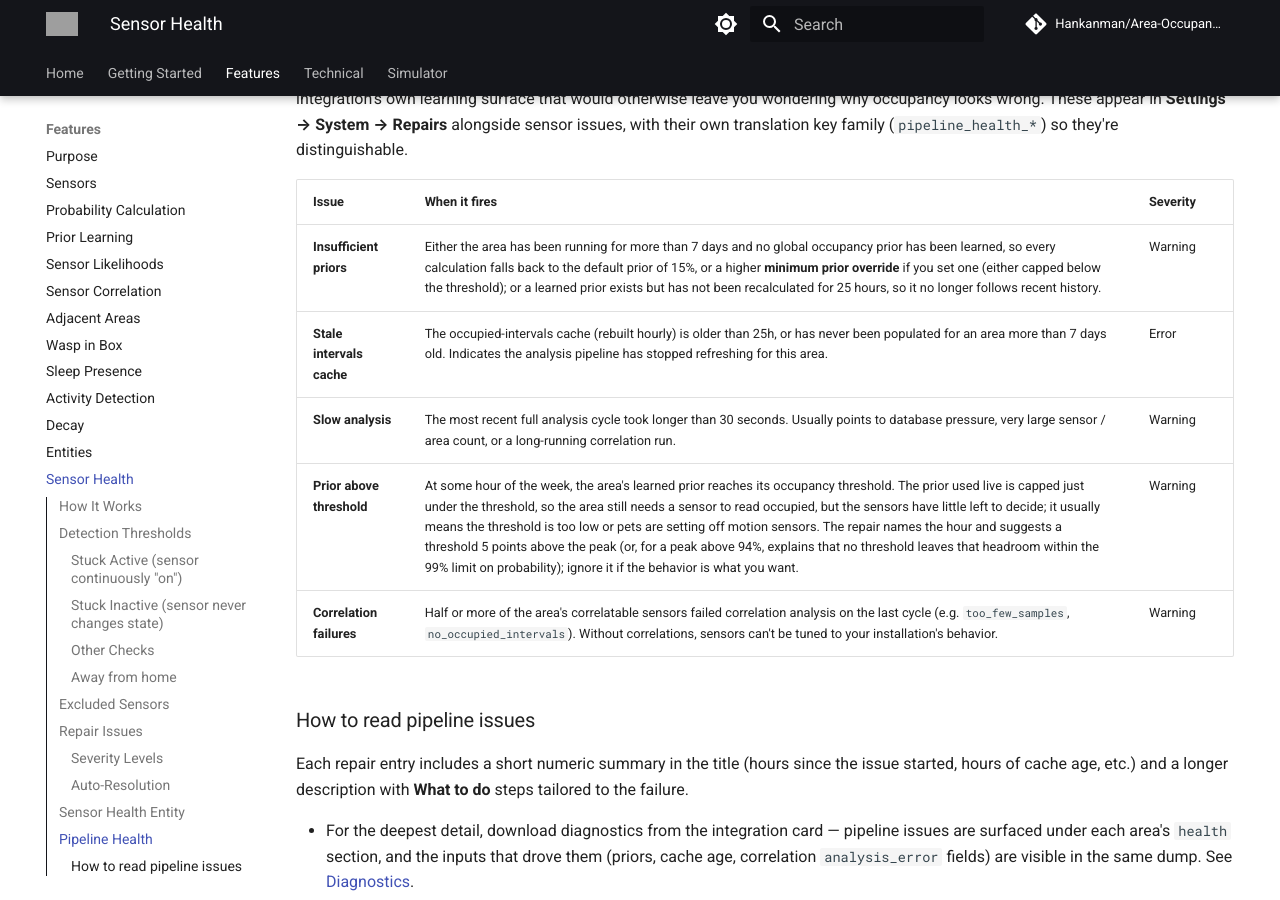
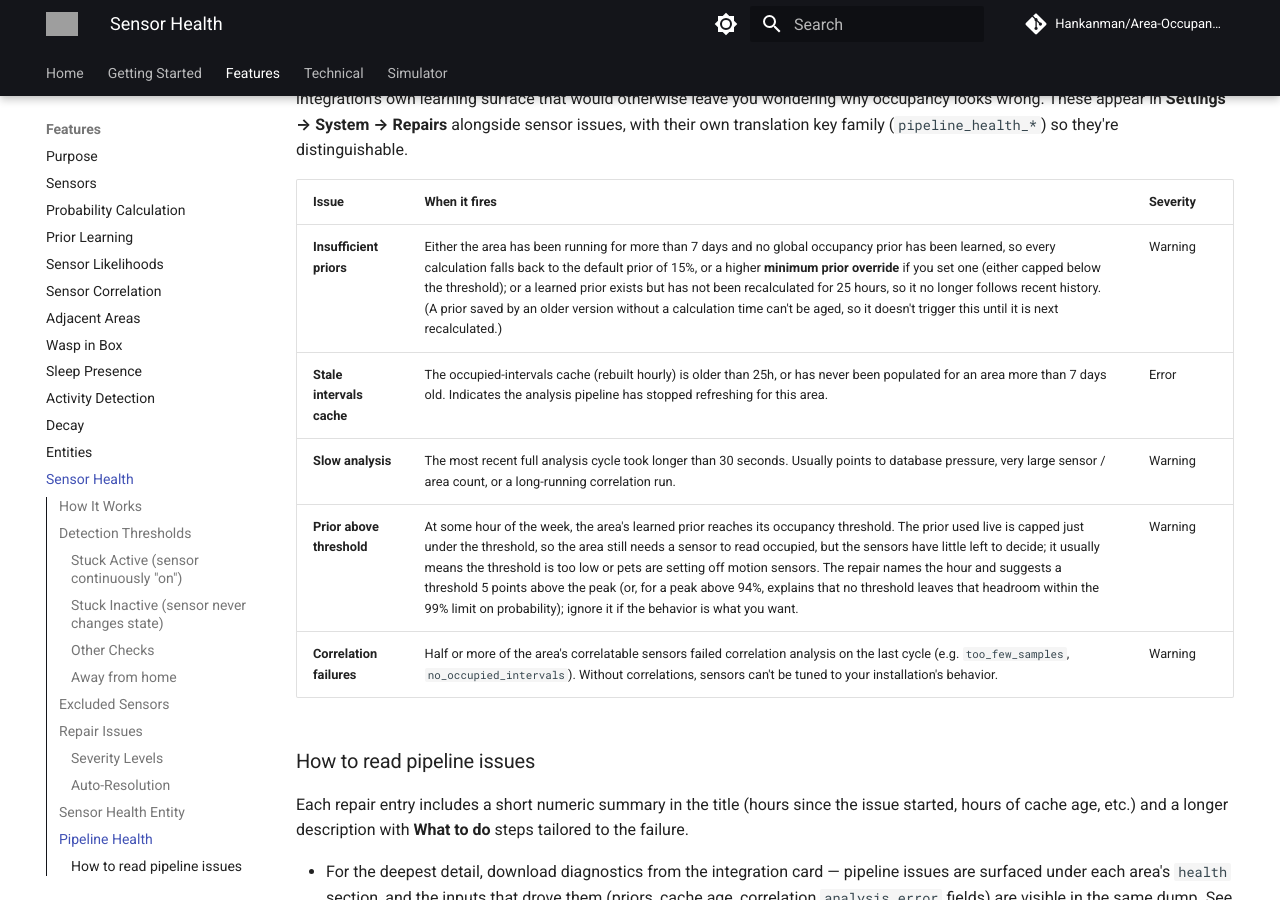
Before and after one commit to Hankanman/Area-Occupancy-Detection, an MkDocs documentation site: the page built from docs/docs/features/sensor-health.md, in a window 1280 px wide and 900 px high, scrolled down 5594 px. Built offline with MkDocs 1.6.1 and Material for MkDocs 9.7.7, drawn with Linux system fonts in a browser that asks for light colours; comment, search, counter and statistics services are not loaded; grey boxes are pictures that could not be loaded.

Commit message:
docs(health): note that a prior without a calculation time isn't aged
Co-Authored-By: Claude Sonnet 5.5 <noreply@anthropic.com>
Claude-Session: https://claude.ai/code/session_01JScVzM9kxqh9q5sZR2BTVV

```diff
--- a/docs/docs/features/sensor-health.md
+++ b/docs/docs/features/sensor-health.md
@@ -184,7 +184,7 @@ In addition to per-sensor checks, the same health monitor flags **calculation pi
 
 | Issue | When it fires | Severity |
 |------|---------------|----------|
-| **Insufficient priors** | Either the area has been running for more than 7 days and no global occupancy prior has been learned, so every calculation falls back to the default prior of 15%, or a higher **minimum prior override** if you set one (either capped below the threshold); or a learned prior exists but has not been recalculated for 25 hours, so it no longer follows recent history. | Warning |
+| **Insufficient priors** | Either the area has been running for more than 7 days and no global occupancy prior has been learned, so every calculation falls back to the default prior of 15%, or a higher **minimum prior override** if you set one (either capped below the threshold); or a learned prior exists but has not been recalculated for 25 hours, so it no longer follows recent history. (A prior saved by an older version without a calculation time can't be aged, so it doesn't trigger this until it is next recalculated.) | Warning |
 | **Stale intervals cache** | The occupied-intervals cache (rebuilt hourly) is older than 25h, or has never been populated for an area more than 7 days old. Indicates the analysis pipeline has stopped refreshing for this area. | Error |
 | **Slow analysis** | The most recent full analysis cycle took longer than 30 seconds. Usually points to database pressure, very large sensor / area count, or a long-running correlation run. | Warning |
 | **Prior above threshold** | At some hour of the week, the area's learned prior reaches its occupancy threshold. The prior used live is capped just under the threshold, so the area still needs a sensor to read occupied, but the sensors have little left to decide; it usually means the threshold is too low or pets are setting off motion sensors. The repair names the hour and suggests a threshold 5 points above the peak (or, for a peak above 94%, explains that no threshold leaves that headroom within the 99% limit on probability); ignore it if the behavior is what you want. | Warning |
```
